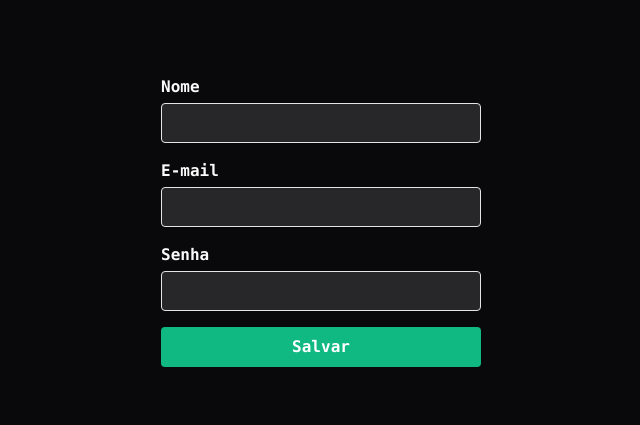
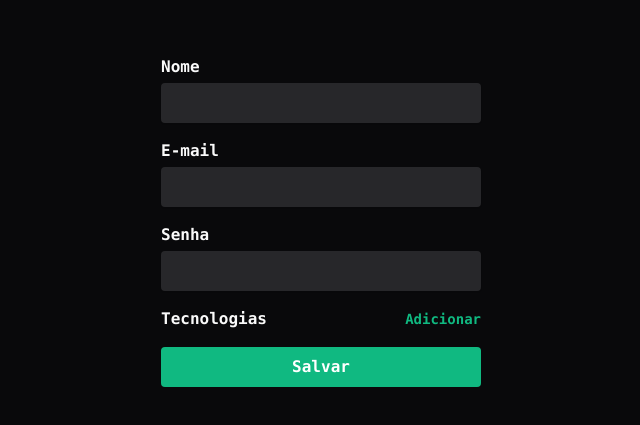
Before and after one commit to dopeeycode/reacthook-form-zod, a React (Vite) app: page / in a window 1280 px wide. Shown: the part 159-584 px from the top of the page, without its empty margins (319-959 px from the left). Built offline with nearby package versions, Linux system fonts and the light colour scheme.

Commit message:
field array

```diff
--- a/src/App.tsx
+++ b/src/App.tsx
@@ -11,11 +11,12 @@ import { useState } from 'react'
  * [ ] Composition Pattern
  */
 
-import { useForm } from 'react-hook-form'
+import { useForm, useFieldArray } from 'react-hook-form'
 import { z } from 'zod'
 import { zodResolver } from '@hookform/resolvers/zod'
 
 // Indexando o tipo de cada informação contida no formulario;
+
 
 const createUserFormScheme = z.object({
   name: z.string()
@@ -32,10 +33,14 @@ const createUserFormScheme = z.object({
     .refine(email => {
       // Logica que o zod não oferece, que não tem como padrão.
       // Emails que termina com @rocketseat
-      return email.endsWith('@rocketseat.com.br')
-    }, 'Apenas e-mails da rocketset'),
+      return email.endsWith('@rocketseat.com')
+    }, 'Apenas e-mails da rocketseat'),
   password: z.string()
     .min(6, 'Míinimo 6 caracteres'),
+  techs: z.array(z.object({
+    title: z.string().nonempty('O Titulo é obrigatório'),
+    knowledge: z.coerce.number().min(1, 'Pelo menos 1 caractere').max(100),
+  }))
 })
 
 // Determiando está tipagem com base no tipo do ( createUserFormScheme )
@@ -48,7 +53,12 @@ export default function App(){
   // Estado pra armazenar os dados retornado pela função do handleSubmit
 
   const [output, setOutput] = useState('')
-  const { register, handleSubmit, formState: { errors } } = useForm<CreateUserFormData>({
+  const {
+    register,
+    handleSubmit,
+    formState: { errors },
+    control,
+  } = useForm<CreateUserFormData>({
     resolver: zodResolver(createUserFormScheme)
   })
 
@@ -56,6 +66,16 @@ export default function App(){
   function createUser(data: any){
     setOutput(JSON.stringify(data, null, 2));
   }
+
+
+  function addNewTech(){
+   append({ title: '', knowledge: 0 })
+  }
+
+  const { fields, append, remove } = useFieldArray({
+    control,
+    name: 'techs',
+  })
 
 
   return(
@@ -69,7 +89,7 @@ export default function App(){
           <input
             type="text"
             {...register('name')}
-            className="border border-zinc-200 bg-zinc-800 outline-none shadow-sm rounded h-10 px-3 "
+            className="bg-zinc-800 outline-none shadow-sm rounded h-10 px-3 "
           />
           { errors.name &&
           <span
@@ -83,7 +103,7 @@ export default function App(){
           <input
             type="email"
             {...register('email')}
-            className="border border-zinc-200 bg-zinc-800 outline-none shadow-sm rounded h-10 px-3 "
+            className="bg-zinc-800 outline-none shadow-sm rounded h-10 px-3 "
           />
           { errors.email &&
           <span
@@ -98,7 +118,7 @@ export default function App(){
           <input
             type="password"
             {...register('password')}
-            className="border outline-none border-zinc-200 bg-zinc-800 shadow-sm rounded h-10 px-3 "
+            className=" outline-none bg-zinc-800 shadow-sm rounded h-10 px-3 "
           />
           { errors.password &&
           <span
@@ -106,6 +126,57 @@ export default function App(){
           > {errors.password.message}
           </span>
           }
+        </div>
+
+        <div className="flex flex-col gap-1 font-semibold">
+          <label
+            className='text-zinc-50 flex items-center justify-between'
+            htmlFor="">
+              Tecnologias
+
+              <button
+                type='button'
+                onClick={addNewTech}
+                className='text-emerald-500 text-sm'
+              >
+                Adicionar
+              </button>
+          </label>
+
+          {fields.map((field, index) => {
+            return(
+              <div className='flex gap-2' key={field.id}>
+                <div className='flex flex-1 flex-col gap-1'>
+                  <input
+                    type="text"
+                    {...register(`techs.${index}.title`)}
+                    className="outline-none bg-zinc-800 shadow-sm rounded h-10 px-3 "
+                  />
+                  { errors.techs?.[index]?.title
+                    &&
+                  <span className='text-red-400 text-[.878rem] font-bold'>
+                    {errors.techs?.[index]?.title?.message}
+                  </span>
+                  }
+                </div>
+
+                <div className='flex flex-col gap-1'>
+                  <input
+                    type="number"
+                    {...register(`techs.${index}.knowledge`)}
+                    className="w-24 outline-none bg-zinc-800 shadow-sm rounded h-10 px-3 "
+                  />
+                  { errors.techs?.[index]?.knowledge
+                    &&
+                  <span className='text-red-400 text-[.878rem] font-bold'>
+                    {errors.techs?.[index]?.knowledge?.message}
+                  </span>
+                  }
+                </div>
+              </div>
+            )
+          })}
+
         </div>
 
         <button
```
